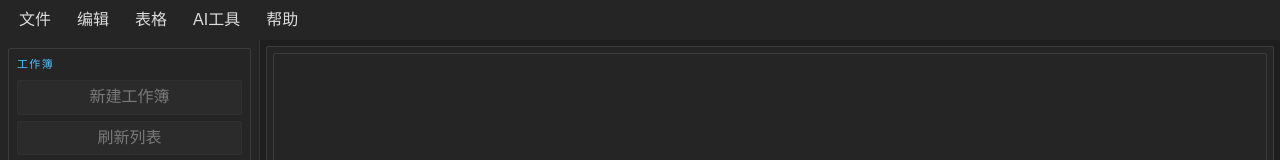
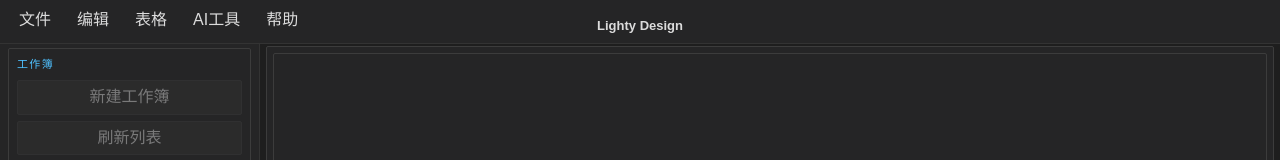
Before and after one commit to BreakEnder233/LightyDesign, a React (Vite) app in the folder app/desktop/: page / in a window 1280 px wide. Shown: the top 160 px of the page. Built offline with nearby package versions, Linux system fonts and the light colour scheme.

Commit message:
add header center mark

```diff
--- a/app/desktop/src/App.tsx
+++ b/app/desktop/src/App.tsx
@@ -3239,6 +3239,8 @@ function App() {
 
         <div aria-hidden="true" className="app-toolbar-drag-region" />
 
+        <div aria-hidden="true" className="app-toolbar-title toolbar-no-drag">Lighty Design</div>
+
         {canUseNativeWindowControls ? (
           <div aria-label="窗口控制" className="window-controls toolbar-no-drag">
             <button
--- a/app/desktop/src/styles.css
+++ b/app/desktop/src/styles.css
@@ -59,6 +59,7 @@ button {
   padding: 0 8px;
   border-bottom: 1px solid #333333;
   background: #252526;
+  position: relative;
 }
 
 .toolbar-no-drag {
@@ -209,6 +210,18 @@ button {
 .window-control-button.is-close:hover {
   background: #c42b1c;
   color: #ffffff;
+}
+
+.app-toolbar-title {
+  position: absolute;
+  left: 50%;
+  transform: translateX(-50%);
+  color: #dcdcdc;
+  font-weight: 600;
+  font-size: 13px;
+  line-height: 40px;
+  pointer-events: none;
+  -webkit-app-region: no-drag;
 }
 
 .workspace-sidebar {
```
